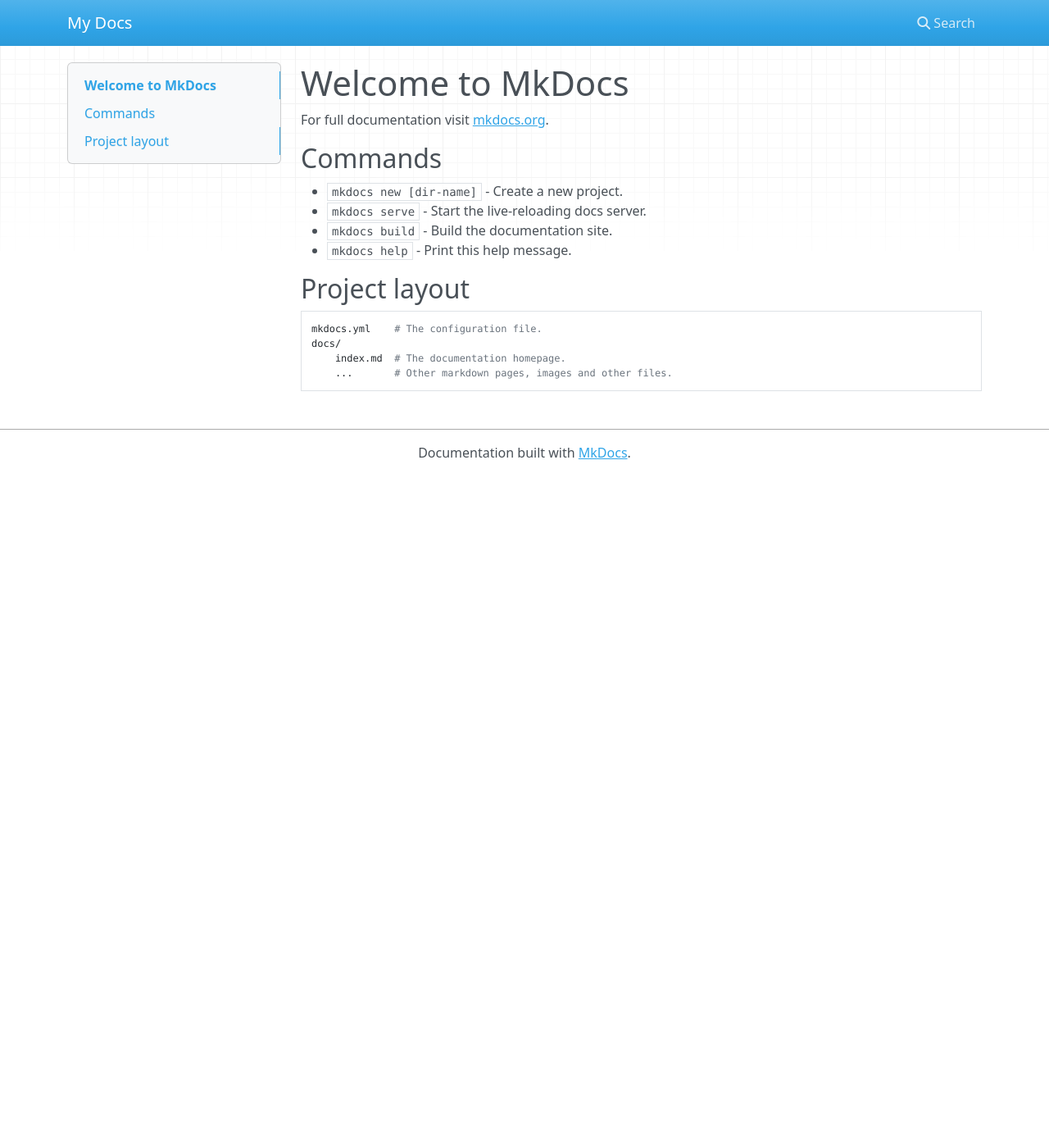
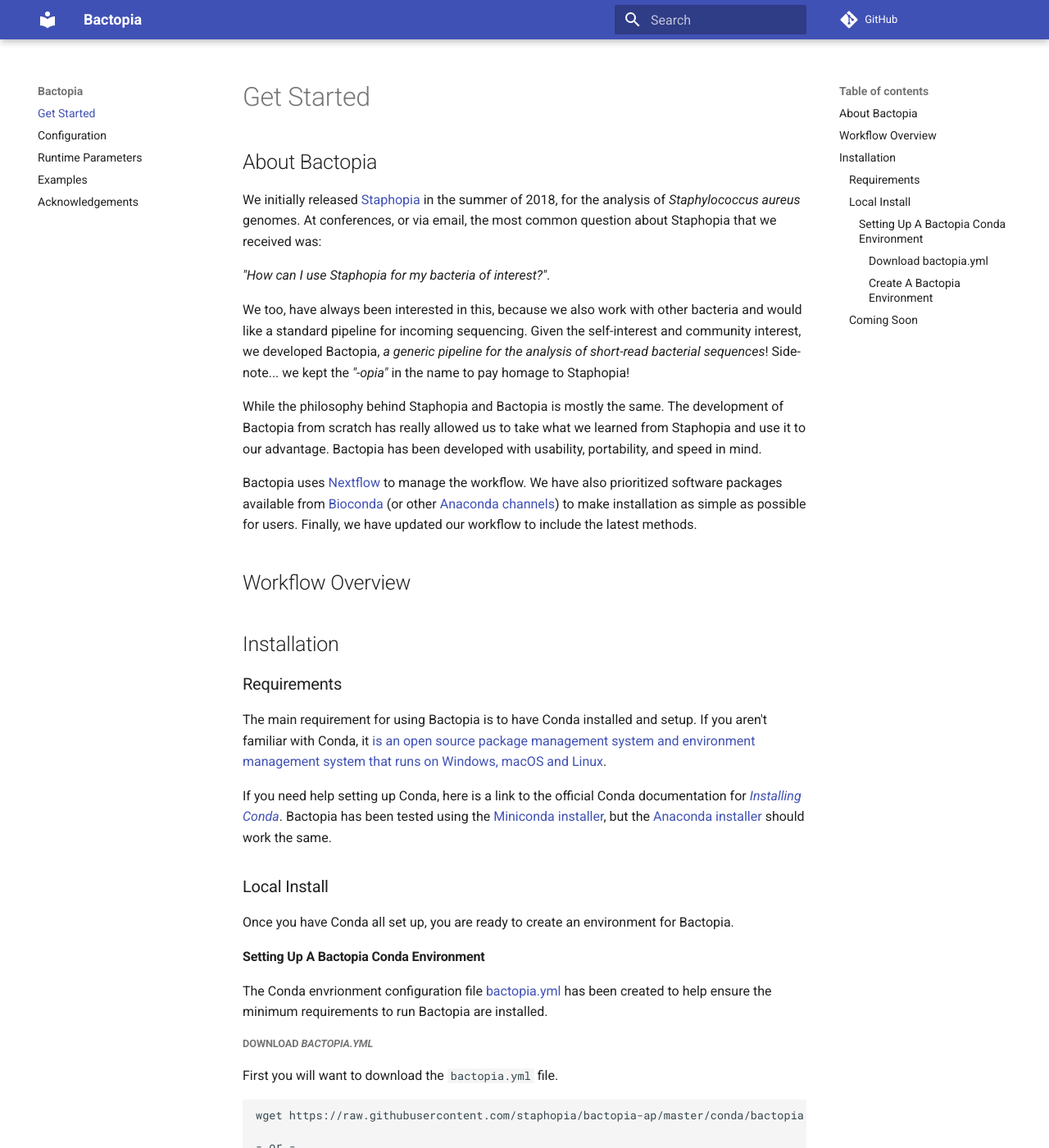
Before and after one commit to bactopia/bactopia, an MkDocs documentation site: the page built from docs/index.md, in a window 1280 px wide and 1400 px high. Shown: the whole window at 82% size. Built offline with MkDocs 1.6.1 and Material for MkDocs 9.7.7, drawn with Linux system fonts in a browser that asks for light colours; nearby versions of some CDN libraries; comment, search, counter and statistics services are not loaded; some of the changed text lies outside the part shown.

Commit message:
added the start of docs

````diff
--- a/docs/index.md
+++ b/docs/index.md
@@ -1,17 +1,92 @@
-# Welcome to MkDocs
+# Get Started
+## About Bactopia
+We initially released [Staphopia](https://staphopia.emory.edu/) in the summer
+of 2018, for the analysis of *Staphylococcus aureus* genomes. At conferences,
+or via email, the most common question about Staphopia that we received was:
 
-For full documentation visit [mkdocs.org](https://mkdocs.org).
+*"How can I use Staphopia for my bacteria of interest?"*.
 
-## Commands
+We too, have always been interested in this, because we also work with other
+bacteria and would like a standard pipeline for incoming sequencing. Given the
+self-interest and community interest, we developed Bactopia, *a generic pipeline
+for the analysis of short-read bacterial sequences*! Side-note... we
+kept the *"-opia"* in the name to pay homage to Staphopia!
 
-* `mkdocs new [dir-name]` - Create a new project.
-* `mkdocs serve` - Start the live-reloading docs server.
-* `mkdocs build` - Build the documentation site.
-* `mkdocs help` - Print this help message.
+While the philosophy behind Staphopia and Bactopia is mostly the same. The
+development of Bactopia from scratch has really allowed us to take what we
+learned from Staphopia and use it to our advantage. Bactopia has been developed
+with usability, portability, and speed in mind.
 
-## Project layout
+Bactopia uses [Nextflow](https://www.nextflow.io/) to manage the workflow. We
+have also prioritized software packages available from
+[Bioconda](https://bioconda.github.io/) (or other
+[Anaconda channels](https://anaconda.org/)) to make installation
+as simple as possible for users. Finally, we have updated our workflow to
+include the latest methods.
 
-    mkdocs.yml    # The configuration file.
-    docs/
-        index.md  # The documentation homepage.
-        ...       # Other markdown pages, images and other files.
+## Workflow Overview
+
+
+## Installation
+### Requirements
+The main requirement for using Bactopia is to have Conda installed and setup.
+If you aren't familiar with Conda, it [is an open source package management
+system and environment management system that runs on Windows, macOS and
+Linux](https://conda.io/en/latest/).
+
+If you need help setting up Conda, here is a link to the official Conda
+documentation for
+*[Installing Conda](https://conda.io/projects/conda/en/latest/user-guide/install/index.html)*.
+Bactopia has been tested using the
+[Miniconda installer](https://conda.io/en/latest/miniconda.html),
+but the [Anaconda installer](https://www.anaconda.com/distribution/) should
+work the same.
+
+
+### Local Install
+Once you have Conda all set up, you are ready to create an environment for
+Bactopia.
+
+#### Setting Up A Bactopia Conda Environment
+The Conda envrionment configuration file
+[bactopia.yml](https://raw.githubusercontent.com/staphopia/bactopia-ap/master/conda/bactopia.yml)
+has been created to help ensure the minimum requirements to run Bactopia are
+installed.
+
+##### Download *bactopia.yml*
+First you will want to download the `bactopia.yml` file.
+
+```bash
+wget https://raw.githubusercontent.com/staphopia/bactopia-ap/master/conda/bactopia.yml
+
+- or -
+
+curl -o bactopia.yml https://raw.githubusercontent.com/staphopia/bactopia-ap/master/conda/bactopia.yml
+```
+
+Or, feel free to "Right-click Save As" [**bactopia.yml**](https://raw.githubusercontent.com/staphopia/bactopia-ap/master/conda/bactopia.yml)
+
+##### Create A Bactopia Environment
+
+```bash
+conda env create -n bactopia -f bactopia.yml
+```
+
+You may get the falling warning message:
+```bash
+Warning: you have pip-installed dependencies in your environment file, but you do not list pip itself as one of your conda dependencies.  Conda may not use the correct pip to install your packages, and they may end up in the wrong place.  Please add an explicit pip dependency.  I'm adding one for you, but still nagging you.
+```
+Please disregard that message. Pip is in the `bactopia.yml`, and the additional
+Python packages are still installed correctly.
+
+
+```bash
+git clone git@github.com:staphopia/bactopia-ap.git
+```
+
+
+
+### Coming Soon
+As the analysis pipeline for Bactopia is finalized there are plans to also
+include [Nextflow Core](https://nf-co.re/) installations and containers via
+[Docker](https://www.docker.com/) and [Singularity](https://www.sylabs.io/singularity/)
--- a/mkdocs.yml
+++ b/mkdocs.yml
@@ -1 +1,38 @@
-site_name: My Docs
+site_name: Bactopia
+site_author: Robert A. Petit III
+site_description: A generic pipeline for the analysis of short-read bacterial sequences.
+copyright: "Copyright © 2019 Robert A. Petit III. All rights reserved."
+
+site_url: https://staphopia.github.io/bactopia-ap
+repo_url: https://github.com/staphopia/bactopia-ap
+google_analytics: ['UA-104199698-2', 'staphopia.github.io']
+dev_addr: 0.0.0.0:8000
+
+nav:
+    - 'Get Started': 'index.md'
+    - 'Configuration': 'configuration.md'
+    - 'Runtime Parameters': 'parameters.md'
+    - 'Examples': 'examples.md'
+    # - 'FAQ': 'faq.md'
+    - 'Acknowledgements': 'acknowledgements.md'
+
+theme:
+    name: 'material'
+
+markdown_extensions:
+  - pymdownx.arithmatex
+  - pymdownx.betterem:
+      smart_enable: all
+  - pymdownx.caret
+  - pymdownx.critic
+  - pymdownx.details
+  - pymdownx.emoji:
+      emoji_generator: !!python/name:pymdownx.emoji.to_svg
+  - pymdownx.inlinehilite
+  - pymdownx.magiclink
+  - pymdownx.mark
+  - pymdownx.smartsymbols
+  - pymdownx.superfences
+  - pymdownx.tasklist:
+      custom_checkbox: true
+  - pymdownx.tilde
````
Also changed, not shown: docs/acknowledgements.md (added, +13 -0 lines), docs/configuration.md (added, +3 -0 lines), docs/css/github_extra.css (added, +17 -0 lines), docs/examples.md (added, +5 -0 lines), docs/faq.md (added, +3 -0 lines), docs/parameters.md (added, +11 -0 lines), 1 other file.
